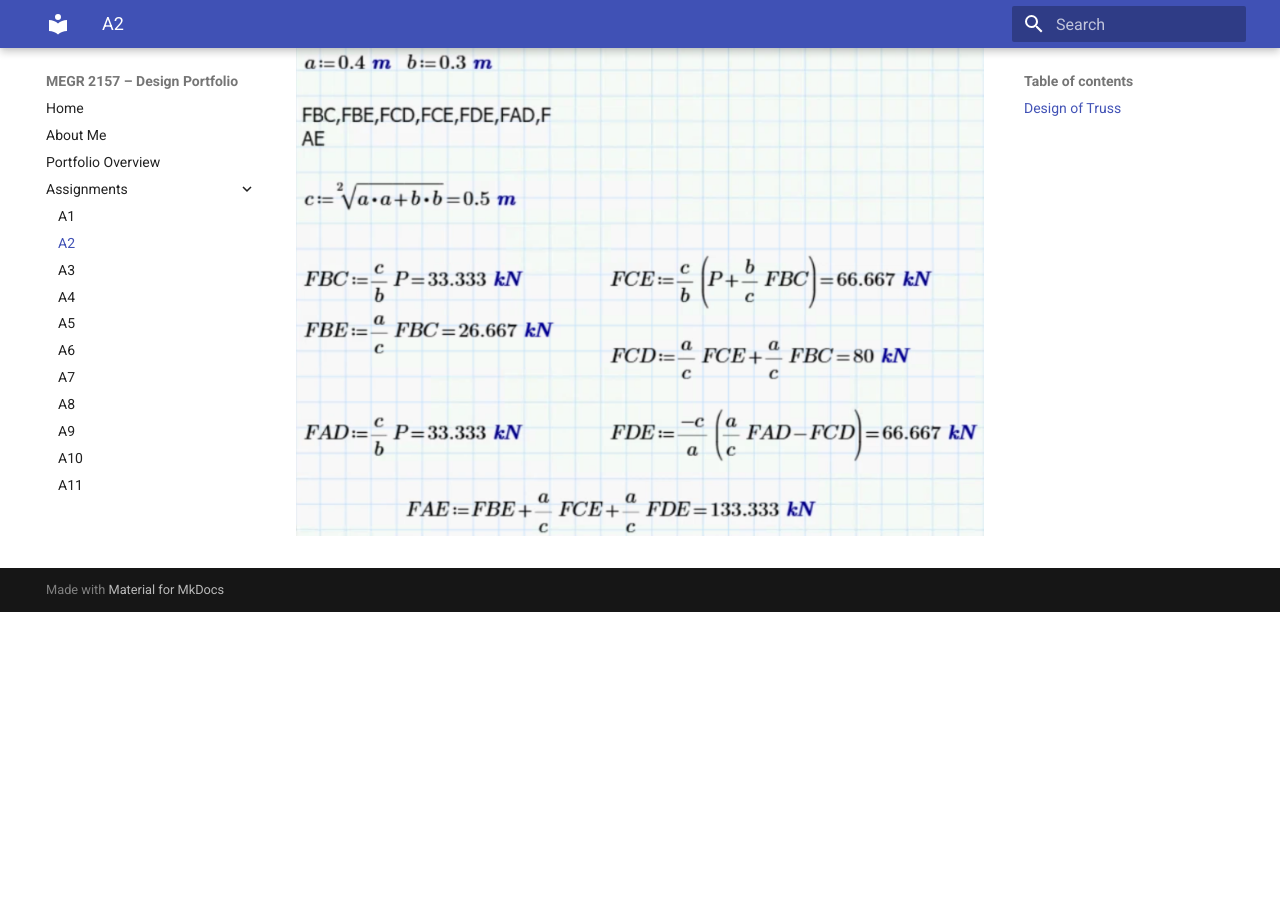
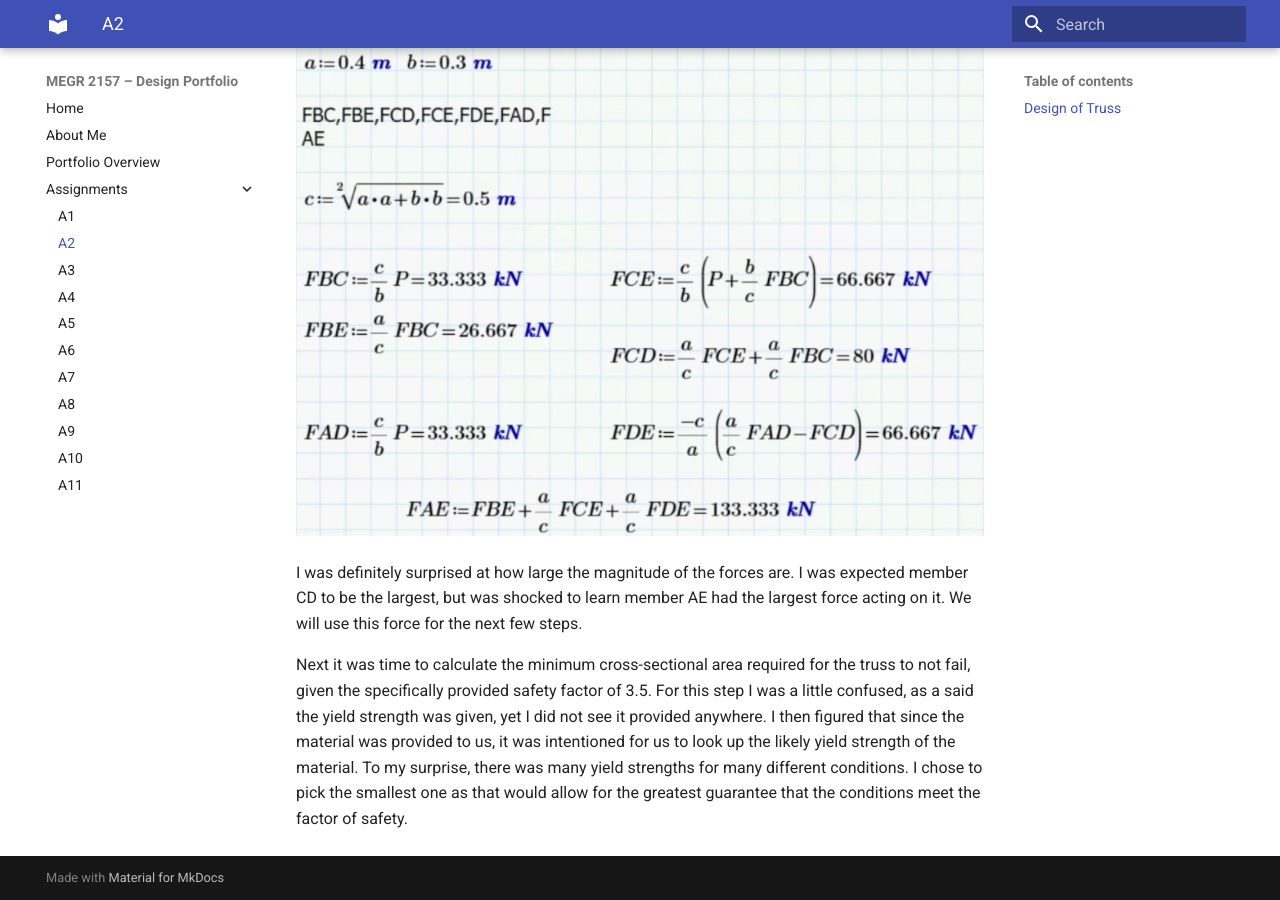
Before and after one commit to bspinne2/megr2157-portfolio, an MkDocs documentation site: the page built from docs/assignments/A02/index.md, in a window 1280 px wide and 900 px high, scrolled down 2583 px. Built offline with MkDocs 1.6.1 and Material for MkDocs 9.7.7, drawn with Linux system fonts in a browser that asks for light colours; before the commit the page ends 3195 px from its top, so only the background shows below that.

Commit message:
Update index.md

```diff
--- a/docs/assignments/A02/index.md
+++ b/docs/assignments/A02/index.md
@@ -19,3 +19,7 @@ I most definitely ran into some issues that took up some time to debunk during t
 Next it was time to numerically solve each of the numerical forces. While I could accomplish this using on paper substitution, I opted to use PTC MathCAD to simplify the calculations. I first provided the givens, then I used those values to substitute into the variables I created.
 
 ![Screenshot Description](Screenshot%202026-09-02%20220932.png)
+
+I was definitely surprised at how large the magnitude of the forces are. I was expected member CD to be the largest, but was shocked to learn member AE had the largest force acting on it. We will use this force for the next few steps.
+
+Next it was time to calculate the minimum cross-sectional area required for the truss to not fail, given the specifically provided safety factor of 3.5. For this step I was a little confused, as a said the yield strength was given, yet I did not see it provided anywhere. I then figured that since the material was provided to us, it was intentioned for us to look up the likely yield strength of the material. To my surprise, there was many yield strengths for many different conditions. I chose to pick the smallest one as that would allow for the greatest guarantee that the conditions meet the factor of safety.
```
